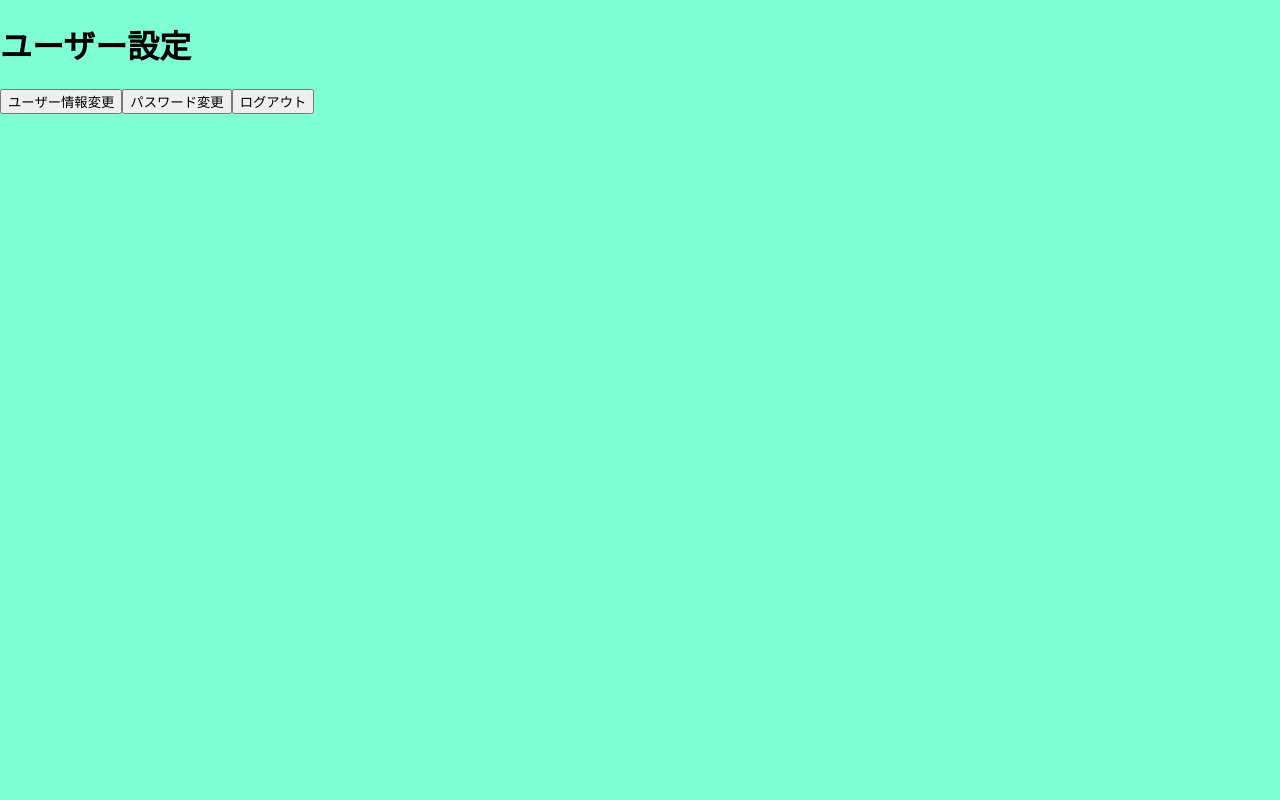
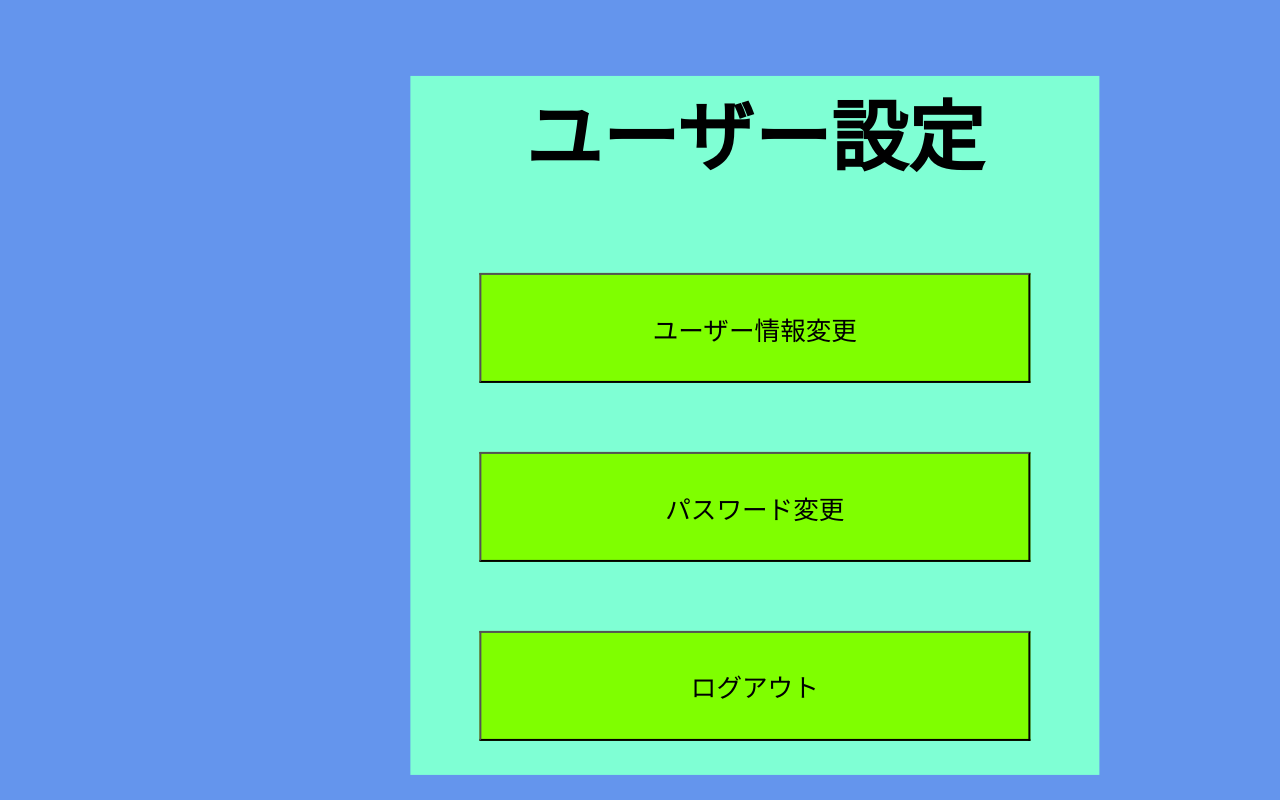
Before and after one commit to Iyarr/Shift_Manage, a React (Create React App) app in the folder front/app-frontend/: page /user in a window 1280 px wide. Built offline with nearby package versions, Linux system fonts and the light colour scheme.

Commit message:
CSSの適応

```diff
--- a/front/app-frontend/src/css/login.css
+++ b/front/app-frontend/src/css/login.css
@@ -1,15 +1,19 @@
 
 body {
   background-color: aquamarine;
-}
-
-.login {
   position: absolute;
   top: 50%;
   left: 50%;
   transform: translate(-50%, -50%);
-  width: 50%;
-  background-color: aliceblue;
+  font-size: 2vw;
+}
+
+h1 {
+  font-size: 3em;
+}
+
+.login {
+  background-color:khaki;
   text-align:center;
   display: grid;
   place-items: center;
--- a/front/app-frontend/src/css/user.css
+++ b/front/app-frontend/src/css/user.css
@@ -0,0 +1,28 @@
+
+body {
+  background-color:cornflowerblue;
+  font-size: 2vw;
+}
+
+.userset {
+  background-color:aquamarine;
+  text-align: center;
+  width: 150%;
+}
+
+h1 {
+  font-size: 3em;
+}
+
+.buttonList {
+  flex-direction: column;
+  align-items: center;
+  display: flex;
+}
+
+.button {
+  background-color:chartreuse;
+  font-size: 1em;
+  padding: 5%;
+  margin: 5%;
+}
--- a/front/app-frontend/src/login.tsx
+++ b/front/app-frontend/src/login.tsx
@@ -19,7 +19,7 @@ class Login extends React.Component {
             </div>
             <input type="button" value="ログイン" className="button"/>
           </form>
-          <p>パスワードを忘れた</p>
+          <p>パスワード忘れた...</p>
         </div>
     );}
 }
--- a/front/app-frontend/src/user.tsx
+++ b/front/app-frontend/src/user.tsx
@@ -8,9 +8,9 @@ class User extends React.Component {
       <div className="userset">
         <h1>ユーザー設定</h1>
         <div className="buttonList">
-                <input type="button" value="ユーザー情報変更" className="userinfo"/>
-                <input type="button" value="パスワード変更" className="password"/>
-                <input type="button" value="ログアウト" className="logout"/>
+          <input type="button" value="ユーザー情報変更" className="button"/>
+          <input type="button" value="パスワード変更" className="button"/>
+          <input type="button" value="ログアウト" className="button"/>
         </div>
       </div>
     );}
```
Lines whose indentation alone changed are shown as unchanged.
